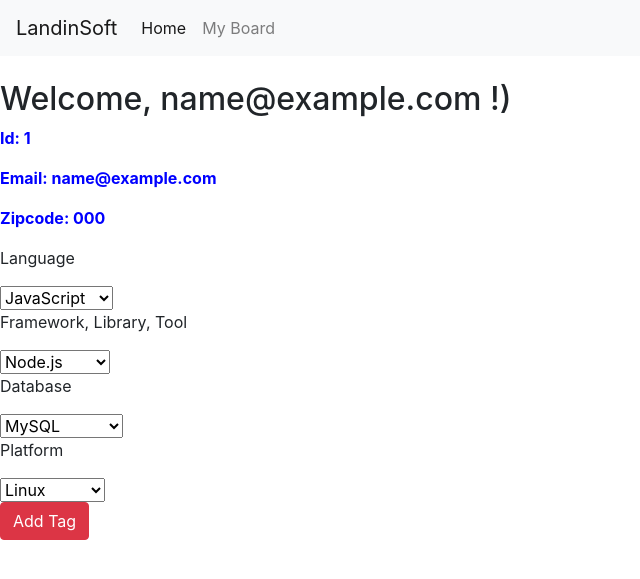
After one commit to airbaggie/seekr_web_app, a Flask app: page /users/1 in a window 1280 px wide. The commit adds this page. Shown: the top 579 px of the page, without its empty margins (0-640 px from the left). Run offline with Flask 2, Linux system fonts and the light colour scheme; tables that the repository leaves empty hold one stand-in row (values such as "Sample post"); some libraries are stand-ins or nearby versions.

Commit message:
able to commit user_tag into database

```diff
--- a/server.py
+++ b/server.py
@@ -75,6 +75,37 @@ def login_process():
     return redirect(f"/users/{user.user_id}")
 
 
+@app.route("/users/<int:user_id>", methods=['GET'])
+def user_detail(user_id):
+    """Show info about user."""
+
+    user = User.query.get(user_id)
+    return render_template("user.html", user=user)
+
+
+@app.route("/select_tag", methods=['POST'])
+def select_tag_process():
+    """Process tag selection."""
+
+    user_id = session["user_id"]
+    user = User.query.get(user_id)
+
+    tag_list = []
+    tag_list.append(request.form.get("language"))
+    tag_list.append(request.form.get("framework"))
+    tag_list.append(request.form.get("database"))
+    tag_list.append(request.form.get("platform"))
+
+    for tag in tag_list:
+        tag = Tag.query.filter(Tag.tag_name == tag).one()
+        user_tag = UserTag(user_id=user.user_id, tag_id=tag.tag_id)
+        db.session.add(user_tag)
+    db.session.commit()
+
+    flash(f"User {tag} added.")
+    return redirect(f"/users/{user.user_id}")
+
+
 @app.route('/logout')
 def logout():
     """Log out."""
--- a/templates/base.html
+++ b/templates/base.html
@@ -34,6 +34,5 @@
     <script src="https://unpkg.com/babel-standalone@6.26.0/babel.js"></script>
     <script src="https://cdnjs.cloudflare.com/ajax/libs/popper.js/1.12.9/umd/popper.min.js"></script>
     <script src="https://maxcdn.bootstrapcdn.com/bootstrap/4.0.0/js/bootstrap.min.js"></script>
-    <script src="/frontend/src/components/companyinfo.jsx" type="text/jsx"></script>
   </body>
 </html>
--- /dev/null
+++ b/templates/user.html
@@ -0,0 +1,91 @@
+{% extends 'base.html' %}
+{% block content %}
+<br>
+<div class="well spaced" style="width:97%">
+  <h2>Welcome, {{ user.email }} !)</h2>
+  <b>
+    <p style="color:blue">Id: {{ user.user_id }}</p>
+    <p style="color:blue">Email: {{ user.email }}</p>
+    <p style="color:blue">Zipcode: {{ user.zipcode }}</p>
+  </b>
+
+  <form action="/select_tag" method="POST">
+  <div class="well spaced" style="width:40%;">
+    <p>Language</p>
+    <select name="language">
+      <option name="language" value="JavaScript">JavaScript</option>
+      <option name="language" value="HTML">HTML</option>
+      <option name="language" value="CSS">CSS</option>
+      <option name="language" value="Java">Java</option>
+      <option name="language" value="Bash">Bash</option>
+      <option name="language" value="Python">Python</option>
+      <option name="language" value="C#">C#</option>
+      <option name="language" value="PHP">PHP</option>
+      <option name="language" value="C++">C++</option>
+      <option name="language" value="C">C</option>
+      <option name="language" value="TypeScript">TypeScript</option>
+      <option name="language" value="Ruby">Ruby</option>
+      <option name="language" value="Swift">Swift</option>
+      <option name="language" value="Assembly">Assembly</option>
+      <option name="language" value="Go">Go</option>
+      <option name="language" value="Objective-C">Objective-C</option>
+      <option name="language" value="R">R</option>
+      <option name="language" value="Kotlin">Kotlin</option>
+      <option name="language" value="Scala">Scala</option>
+      <option name="language" value="Groovy">Groovy</option>
+      <option name="language" value="Perl">Perl</option>
+    </select>
+
+    <p>Framework, Library, Tool</p>
+    <select name="framework">
+      <option name="framework" value="Node.js">Node.js</option>
+      <option name="framework" value="Angular">Angular</option>
+      <option name="framework" value="React">React</option>
+      <option name="framework" value=".NET">.NET</option>
+      <option name="framework" value="Spring">Spring</option>
+      <option name="framework" value="Django">Django</option>
+      <option name="framework" value="TensorFlow">TensorFlow</option>
+      <option name="framework" value="Flask">Flask</option>
+      <option name="framework" value="Xamarin">Xamarin</option>
+      <option name="framework" value="Spark">Spark</option>
+      <option name="framework" value="Hadoop">Hadoop</option>
+      <option name="framework" value="PyTorch">PyTorch</option>
+    </select>
+
+    <p>Database</p>
+    <select name="database">
+      <option name="database" value="MySQL">MySQL</option>
+      <option name="database" value="SQL">SQL</option>
+      <option name="database" value="PostgreSQL">PostgreSQL</option>
+      <option name="database" value="MongoDB">MongoDB</option>
+      <option name="database" value="SQLite">SQLite</option>
+      <option name="database" value="Redis">Redis</option>
+      <option name="database" value="Elasticsearch">Elasticsearch</option>
+      <option name="database" value="MariaDB">MariaDB</option>
+      <option name="database" value="Oracle">Oracle</option>
+      <option name="database" value="Memcached">Memcached</option>
+      <option name="database" value="DynamoDB">DynamoDB</option>
+      <option name="database" value="RDS">RDS</option>
+      <option name="database" value="Cassandra">Cassandra</option>
+    </select>
+
+    <p>Platform</p>
+    <select name="platform">
+      <option name="platform" value="Linux">Linux</option>
+      <option name="platform" value="Android">Android</option>
+      <option name="platform" value="AWS">AWS</option>
+      <option name="platform" value="Mac">Mac</option>
+      <option name="platform" value="WordPress">WordPress</option>
+      <option name="platform" value="iOS">iOS</option>
+      <option name="platform" value="Firebase">Firebase</option>
+      <option name="platform" value="Azure">Azure</option>
+      <option name="platform" value="Heroku">Heroku</option>
+    </select>
+
+    <div class="form-group">
+      <input type="submit" value="Add Tag" class="btn btn-danger">
+    </div>
+  </form>
+
+</div>
+{% endblock %}
```
Also changed, not shown: templates/login_form.html (+9 -13 lines), templates/register_form.html (+2 -8 lines).
